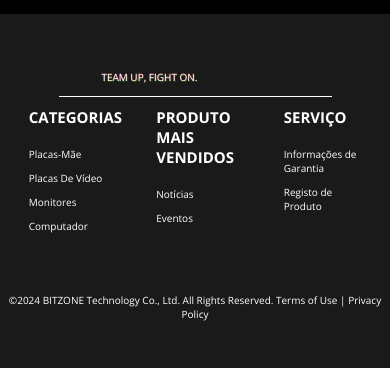
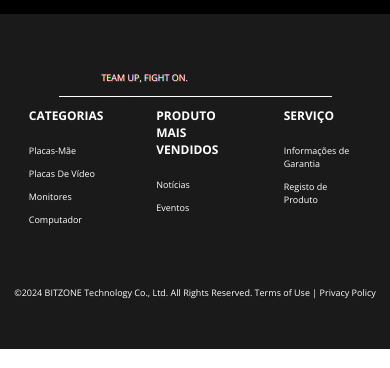
Before and after one commit to B4h1a/Projeto-final, a React (Create React App) app: page /produto/1 in a window 390 px wide. Shown: the part 1775-2143 px from the top of the page. Built offline with nearby package versions, Linux system fonts and the light colour scheme.

Commit message:
acho q foi

```diff
--- a/src/styles/footer.css
+++ b/src/styles/footer.css
@@ -139,22 +139,46 @@ a {
 
 @media (max-width: 440px) {
     .footer-slogan {
-        font-size: 15px;
+        font-size: 12px;
     }
 
     .glitch {
 
-        font-size: 10px;
+        font-size: 9px;
 
     }
 
     h3 {
-        font-size: 15px;
+        font-size: 12px;
     }
     li{
-        font-size: 10px;
+        font-size: 9px;
     }
     .copyright{
-        font-size: 10px;
+        font-size: 9px;
     }
 }
+@media (max-width: 390px) {
+    .footer-slogan {
+        font-size: 12px;
+    }
+    .container-footer{
+        flex-wrap: wrap;
+    }
+
+    .glitch {
+
+        font-size: 9px;
+
+    }
+
+    h3 {
+        font-size: 12px;
+    }
+    li{
+        font-size: 9px;
+    }
+    .copyright{
+        font-size: 9px;
+    }
+}
--- a/src/styles/home.css
+++ b/src/styles/home.css
@@ -217,7 +217,7 @@
     .produto {
         display: flex;
         flex-direction: row;
-        gap: 35px;
+        gap: 13px;
         justify-content: center;
         width: 97%;
     }
```
